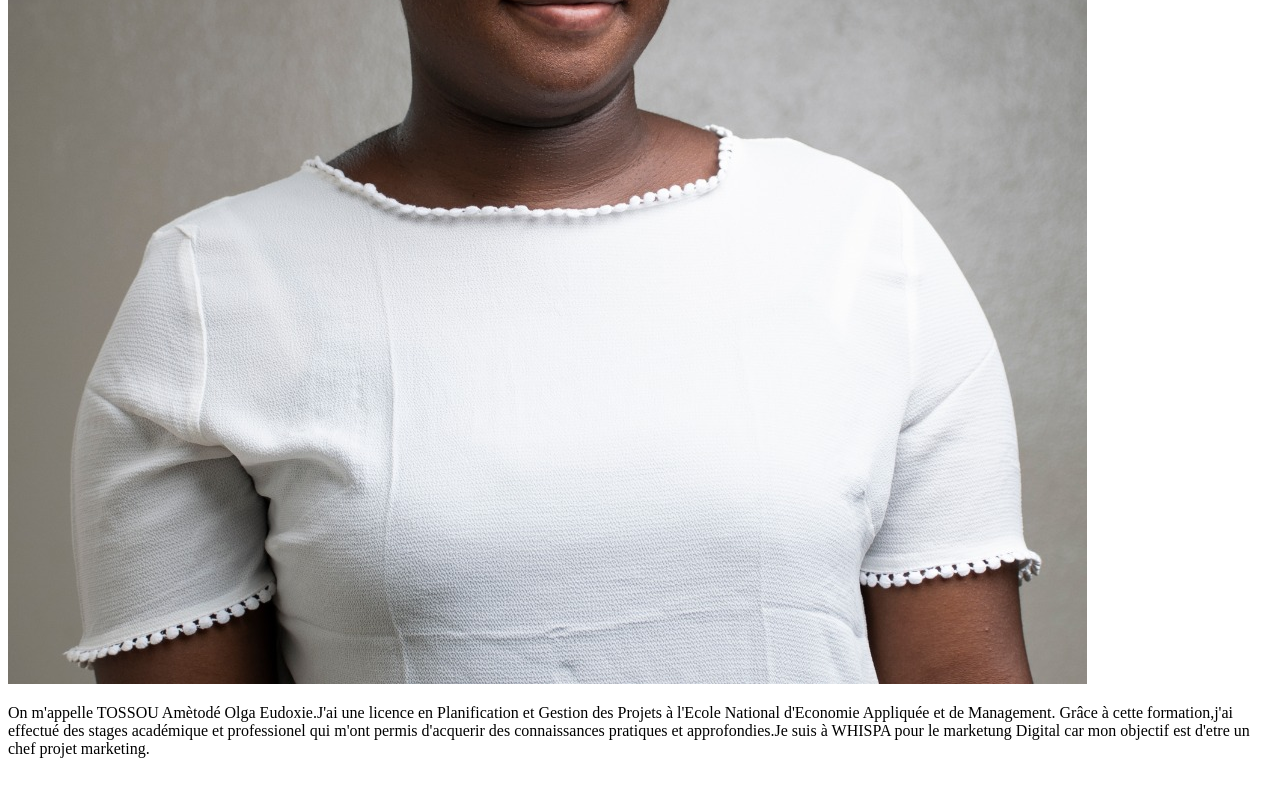
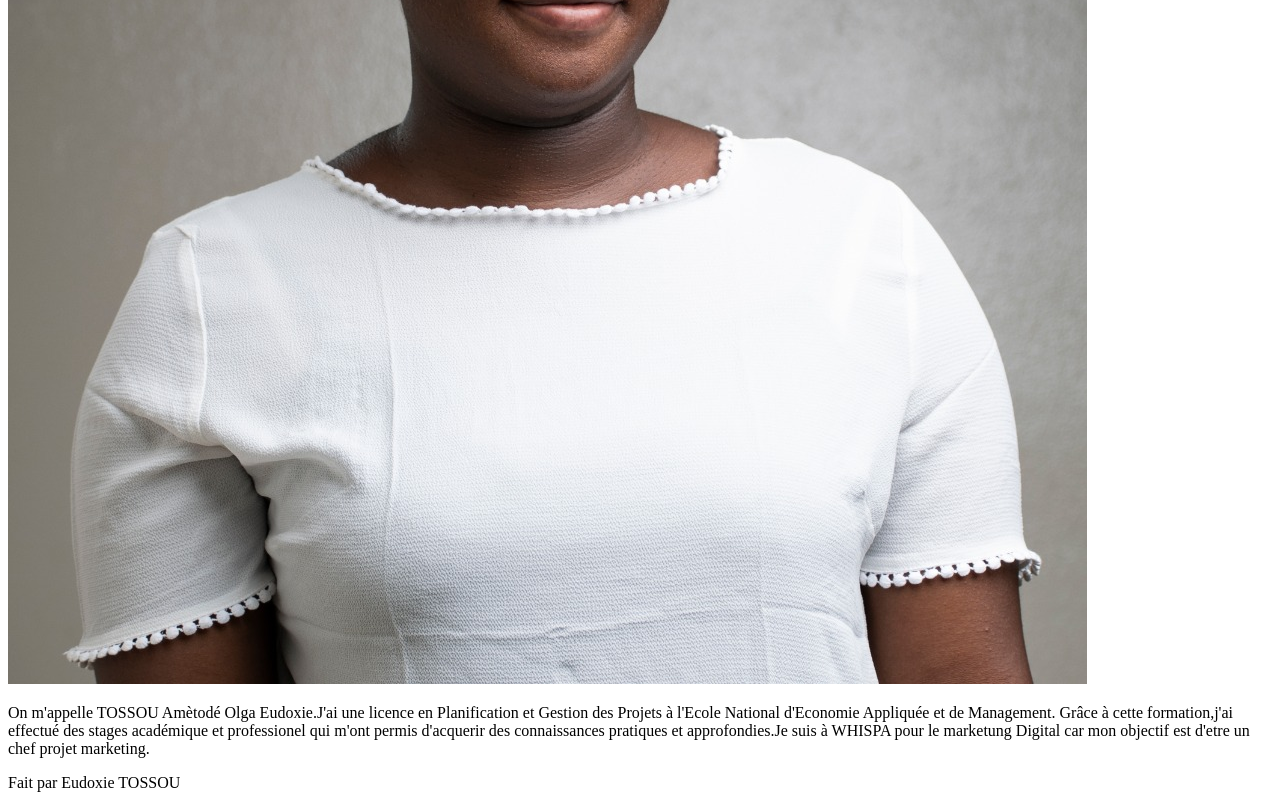
Before and after one commit to Ametode/Ametode, a plain HTML site: page index.html in a window 1280 px wide. Shown: the part 512-1312 px from the top of the page. Before the commit the page ends 1286 px from the top, so only its background shows below. Drawn offline with Linux system fonts and the light colour scheme.

Commit message:
Ajout d'information dans le footer

```diff
--- a/index.html
+++ b/index.html
@@ -39,6 +39,11 @@
     </main>
     <!-- pied -->
     <footer>
+        <div>
+            Fait par Eudoxie TOSSOU
+
+        </div>
+
 
     </footer>
 </body>
```
